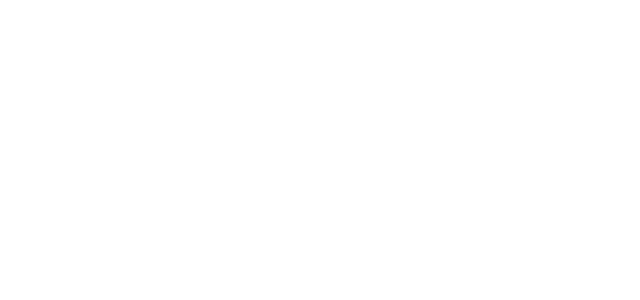
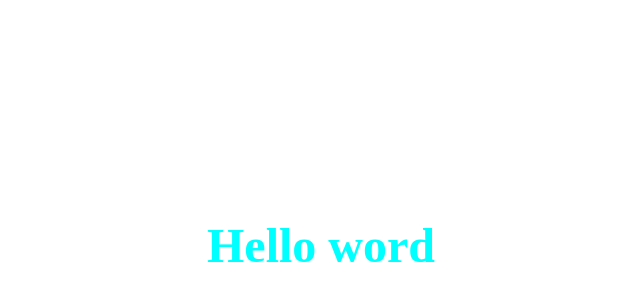
Before and after one commit to john-mirage/template-react-styled-components, a React (Vite) app: page / in a window 1280 px wide. Shown: the part 154-454 px from the top of the page, without its empty margins (319-959 px from the left). Built offline with nearby package versions, Linux system fonts and the light colour scheme.

Commit message:
feat: add dev and prod plugin options for vitejs

```diff
--- a/src/components/App/App.style.ts
+++ b/src/components/App/App.style.ts
@@ -1,3 +1,14 @@
 import styled from "styled-components";
 
-export const App = styled.div``;
+export const App = styled.div`
+  display: flex;
+  justify-content: center;
+  align-items: center;
+  min-height: 100vh;
+`;
+
+export const Title = styled.h1`
+  font-size: 48px;
+  font-weight: 600;
+  color: aqua;
+`;
--- a/src/components/App/App.tsx
+++ b/src/components/App/App.tsx
@@ -8,7 +8,9 @@
     <>
       <GlobalStyle />
       <ThemeProvider theme={theme}>
-        <Styled.App></Styled.App>
+        <Styled.App>
+          <Styled.Title>Hello word</Styled.Title>
+        </Styled.App>
       </ThemeProvider>
     </>
   );
--- a/vite.config.ts
+++ b/vite.config.ts
@@ -4,15 +4,7 @@
 import react from "@vitejs/plugin-react";
 import { resolve } from "path";
 
-export default defineConfig({
-  plugins: [
-    react({
-      babel: {
-        plugins: [["babel-plugin-styled-components", { fileName: false }]],
-      },
-    }),
-  ],
-  resolve: {
+const resolveOptions = {
   alias: {
     "@components": resolve(__dirname, "src/components"),
     "@images": resolve(__dirname, "src/images"),
@@ -20,13 +12,46 @@
     "@test": resolve(__dirname, "src/test"),
     "@utils": resolve(__dirname, "src/utils"),
   },
-  },
-  test: {
+};
+
+const testOptions = {
   globals: true,
   environment: "jsdom",
   setupFiles: "./src/test/setup.ts",
   // you might want to disable it, if you don't have tests that rely on CSS
   // since parsing CSS is slow
   //css: true,
+};
+
+export default defineConfig(({ command }) => {
+  if (command === "serve") {
+    return {
+      plugins: [
+        react({
+          babel: {
+            plugins: [["babel-plugin-styled-components"]],
           },
+        }),
+      ],
+      resolve: resolveOptions,
+      test: testOptions,
+    };
+  } else {
+    return {
+      plugins: [
+        react({
+          babel: {
+            plugins: [
+              [
+                "babel-plugin-styled-components",
+                { fileName: false, displayName: false },
+              ],
+            ],
+          },
+        }),
+      ],
+      resolve: resolveOptions,
+      test: testOptions,
+    };
+  }
 });
```
Lines whose indentation alone changed are shown as unchanged.
